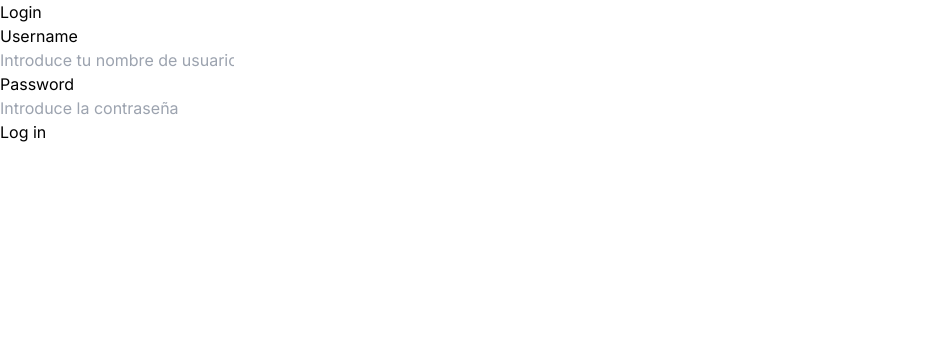
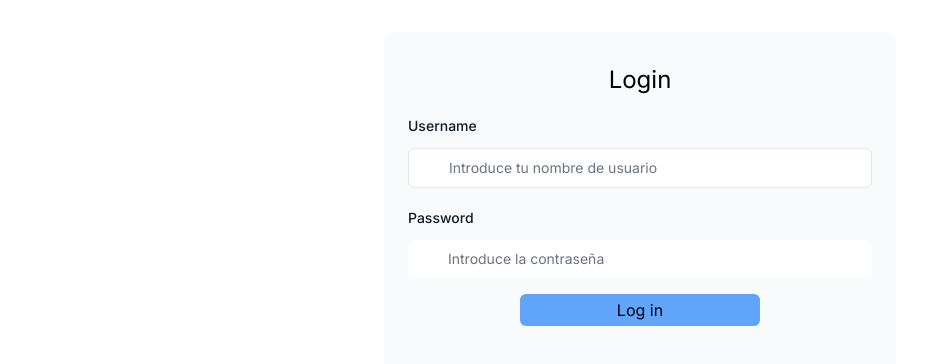
Before and after one commit to jessymontano/spotipagina, a Next.js app: page /login in a window 1280 px wide. Shown: the top 364 px of the page, without its empty margins (0-934 px from the left). Built offline with nearby package versions, Linux system fonts and the light colour scheme.

Commit message:
poner playlists aesterik

```diff
--- a/app/home/layout.tsx
+++ b/app/home/layout.tsx
@@ -16,7 +16,7 @@ export default async function RootLayout({
   return (
     <html lang="en">
       <AuthSessionProvider session={session}>
-        <body className={inter.className}>{children}</body>
+        <body className={`${inter.className} bg-slate-950`}>{children}</body>
       </AuthSessionProvider>
     </html>
   );
--- a/app/home/page.tsx
+++ b/app/home/page.tsx
@@ -3,27 +3,40 @@
 import { SearchResults, SpotifyApi } from "@spotify/web-api-ts-sdk";
 import sdk from "@/app/lib/spotify-sdk/ClientInstance";
 import { useSession, signOut, signIn } from "next-auth/react";
+import { getPlaylists } from "../lib/spotify-sdk/utils";
 import { useState, useEffect } from 'react';
+import Playlists from "../ui/Playlists";
+
+const clientId = process.env.NEXT_PUBLIC_SPOTIFY_CLIENT_ID;
+
+if (!clientId) {
+    throw new Error('NEXT_PUBLIC_SPOTIFY_CLIENT_ID is undefined');
+}
 
 //tambien me lo robe de spotifai
 export default function Home() {
   const session = useSession();
-
   if (!session || session.status !== "authenticated") {
     return (
-      <div>
-        <h1>Entra a tu cuenta de spotify para sortear tus pleilists</h1>
-        <button onClick={() => signIn("spotify")}>Sign in with Spotify</button>
+      <div className="mx-auto text-center bg-slate-900 max-w-lg rounded-lg p-4 mt-5">
+        <h1 className="text-lg text-slate-100 font-semibold">Entra a tu cuenta de spotify para sortear tus pleilists</h1>
+        <button className='bg-slate-400 font-semibold w-full p-1 hover:bg-slate-100 text-slate-900 text-lg rounded-md mt-4 mx-auto' onClick={() => signIn("spotify")}>Sign in with Spotify</button>
       </div>
     );
   }
-
   return (
-    <div>
-      <p>Logged in as {session.data.user?.name}</p>
-      <p>{session.data.user?.email}</p>
-      {}
-      <button onClick={() => signOut()}>Sign out</button>
+    <div className="mx-auto bg-slate-900 max-w-5xl rounded-lg p-4 mt-5">
+      <div className="text-center justify-center">
+      <p className="text-lg text-slate-100 font-semibold">Logged in as {session.data.user?.name}</p>
+      <button
+      className='bg-slate-600 font-semibold w-80 p-1 hover:bg-green-100 text-slate-900 text-lg rounded-md mt-4 mx-auto mb-5'
+      onClick={() => signOut()}>
+        Sign out
+      </button>
+      </div>
+      <div className="grid gap-6 sm:grid-cols-2 lg:grid-cols-4">
+      <Playlists sdk={sdk}/>
+      </div>
     </div>
   );
 }
--- a/app/login/page.tsx
+++ b/app/login/page.tsx
@@ -1,9 +1,11 @@
 'use client';
 
-import {FormEvent } from 'react';
+import { error } from 'console';
+import {FormEvent, use, useState } from 'react';
 
 //pagina del login
 export default function LoginPage() {
+    const [errorMessage, setErrorMessage] = useState<string>('');
     //funcion que se encarga de llamar al api cuando se da click al boton submit
     async function handleSubmit(event: FormEvent<HTMLFormElement>) {
         event.preventDefault();
@@ -21,20 +23,21 @@ export default function LoginPage() {
         if (response.ok) {
             window.location.href = '/login'; //creo qe esto nose hace
         } else {
-            console.log('invalid credentials');
+            setErrorMessage('Invalid credentials')
         }
     }
     return (
-        <form onSubmit={handleSubmit}>
-            <div>
-                <h1>Login</h1>
-                <div>
+        <form className="space-y-3 max-w-lg mx-auto mt-8" onSubmit={handleSubmit}>
+            <div className='flex-1 rounded-lg bg-gray-50 px-6 pb-4 pt-8'>
+                <h1 className='mb-3 text-2xl text-center'>Login</h1>
+                <div className='w-full'>
                     <div>
-                        <label htmlFor="username">
+                        <label className='mb-3 mt-5 block text-sm font-medium text-gray-900' htmlFor="username">
                             Username
                         </label>
-                        <div>
+                        <div className='relative'>
                             <input
+                            className='peer block w-full rounded-md border border-gray-200 py-[9px] pl-10 text-sm outline-2 placeholder:text-gray-500'
                             type="text"
                             id="username"
                             name="username"
@@ -43,12 +46,16 @@ export default function LoginPage() {
                             />
                         </div>
                     </div>
-                    <div>
-                        <label htmlFor="password">
+                    <div className='mt-4'>
+                        <label
+                        className='mb-3 mt-5 block text-sm font-medium text-gray-900'
+                        htmlFor="password"
+                        >
                             Password
                         </label>
-                        <div>
+                        <div className='relative'>
                             <input
+                            className='peer block w-full rounded-md border-gray-200 py-[9px] pl-10 text-sm outline-2 placeholder:text-gray-500'
                             type="password"
                             name="password"
                             id="password"
@@ -58,9 +65,16 @@ export default function LoginPage() {
                         </div>
                     </div>
                 </div>
-                <button type='submit'>
+                <div className='text-center'>
+                <button className='mt-4 py-1 w-60 bg-blue-400 rounded-md hover:bg-blue-100' type='submit'>
                     Log in
                 </button>
+                </div>
+                <div className='flex h-8 items-end space-x-1 '>
+                    {errorMessage &&
+                        <div className='text-red-600 mb-3 mt-6 text-sm text-center'>{errorMessage}</div>
+                    }
+                </div>
             </div>
         </form>
     )
--- a/app/page.tsx
+++ b/app/page.tsx
@@ -3,7 +3,7 @@ import Link from "next/link";
 //aqui se ponen cosas qe van en toda la pagina como un nav o sidebar
 export default function Home() {
   return (
-    <main>
+    <main className="bg-slate-300">
       <h1>Sorter de playlists de Spotify</h1>
       <Link href="/login"> Log in </Link>
     </main>
--- /dev/null
+++ b/app/ui/Playlists.tsx
@@ -0,0 +1,47 @@
+'use client';
+
+import { getPlaylists } from "../lib/spotify-sdk/utils";
+import { SimplifiedPlaylist, SpotifyApi } from "@spotify/web-api-ts-sdk";
+import Image from "next/image";
+import { useState, useEffect} from "react";
+
+export default function Playlists({sdk}: {sdk: SpotifyApi}) {
+    const [playlists, setPlaylists] = useState<SimplifiedPlaylist[]>([]);
+
+    useEffect(() => {
+        async function fetchPlaylists() {
+            try {
+                const fetchedPlaylists = await getPlaylists(sdk);
+                setPlaylists(fetchedPlaylists);
+            } catch (error) {
+                console.error(error);
+            }
+        }
+        fetchPlaylists();
+    }, [sdk]);
+
+    return (
+        <>
+        {playlists.map((playlist: SimplifiedPlaylist) => {
+            return(
+            <div key={playlist.id} className="rounded-xl bg-slate-700 p-2 shadow-sm text-center">
+                <div className="flex p-4">
+                    <Image
+                    src={playlist.images[0].url}
+                    alt={playlist.description || playlist.name}
+                    width={200}
+                    height={200}
+                    layout='responsive'
+                    objectFit="cover"
+                    className="w-[200px] h-[200px]"
+                    />
+                </div>
+                <div>
+                    <h3 className="ml-2 text-sm font-medium text-white">{playlist.name}</h3>
+                </div>
+            </div>
+            );
+        })}
+        </>
+    );
+}
```
